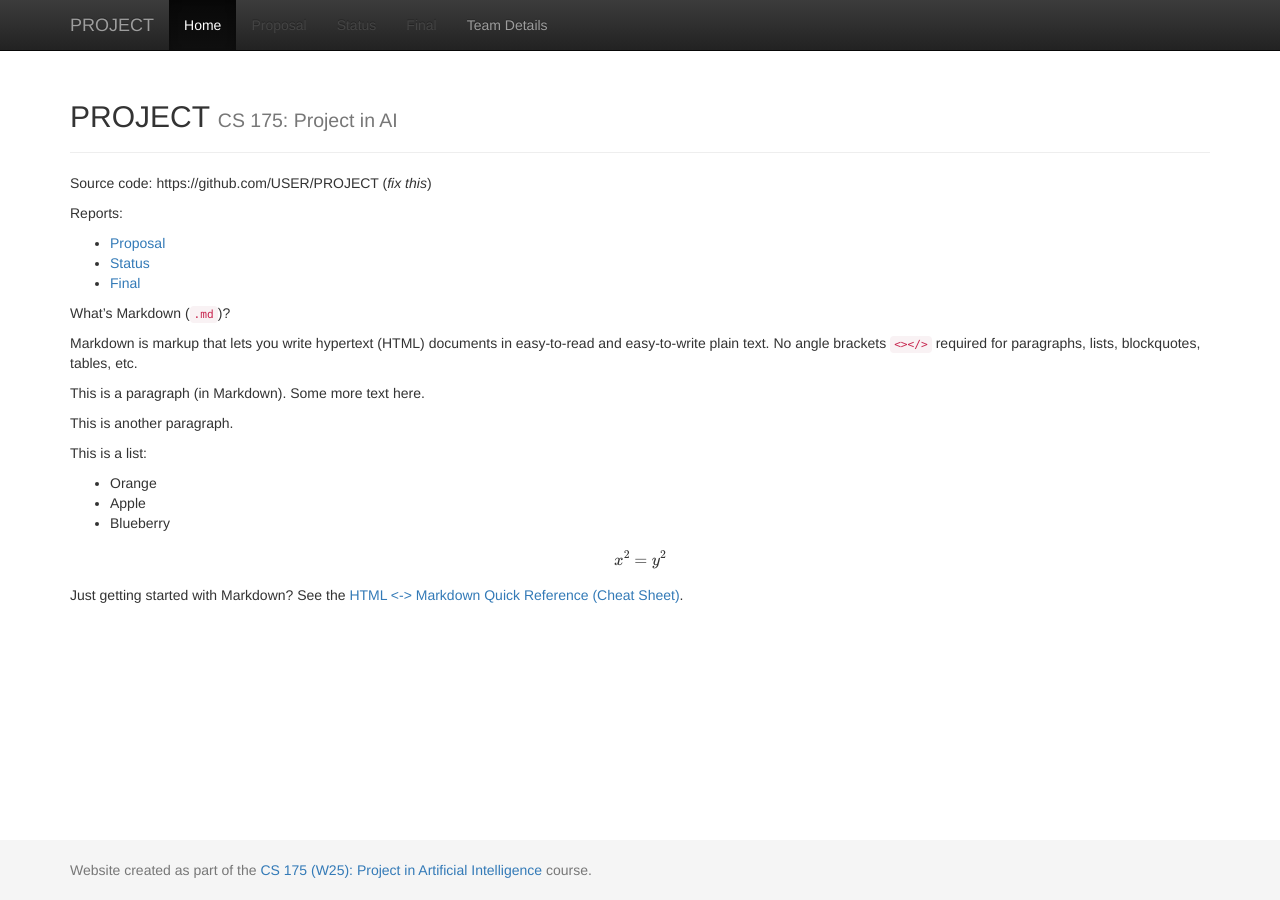
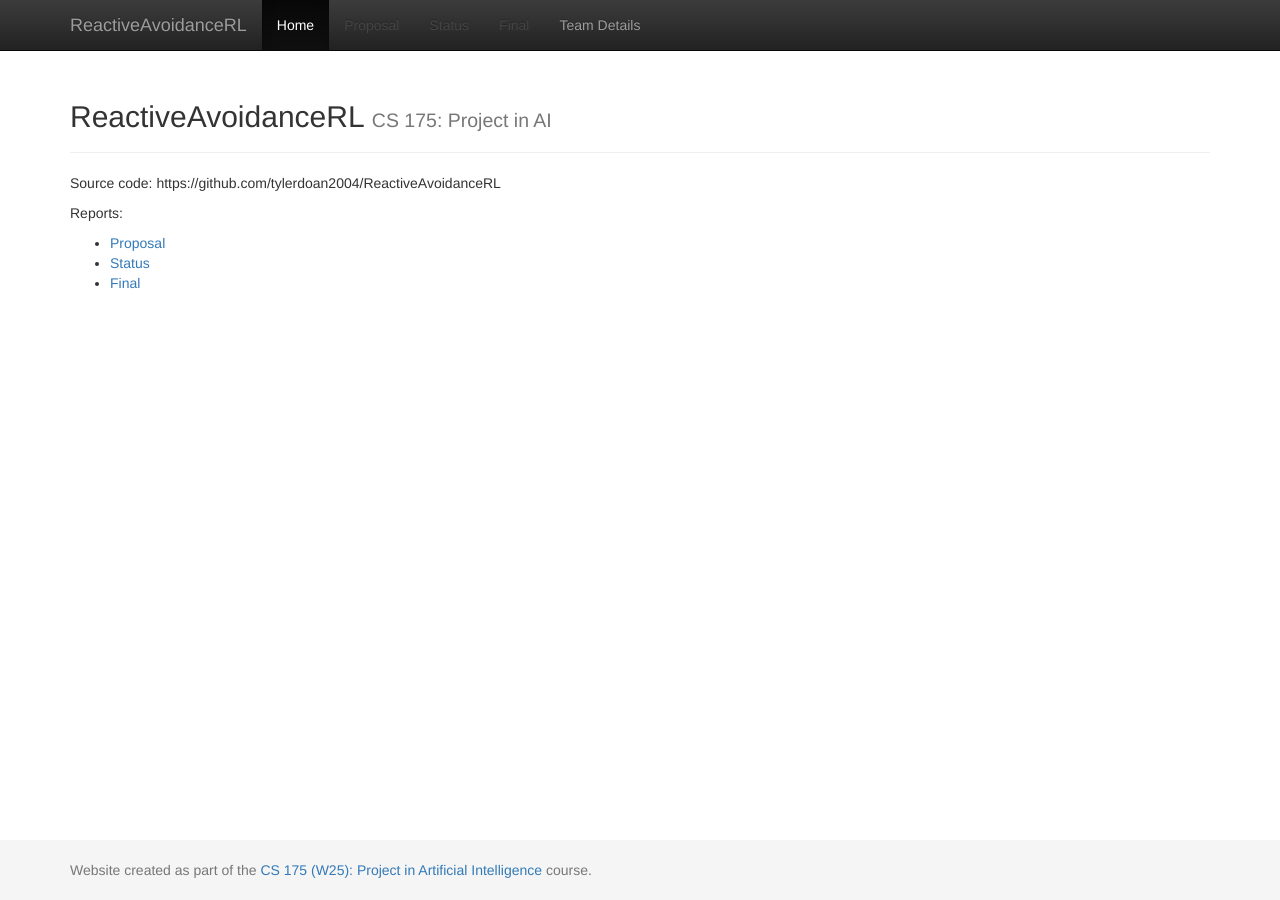
Before and after one commit to tylerdoan2004/ReactiveAvoidanceRL, a Jekyll site: the page built from docs/index.md, in a window 1280 px wide. Built offline with Jekyll 4.4.1, drawn with Linux system fonts in a browser that asks for light colours; formulas are drawn with MathJax 3.

Commit message:
changed yml and md

```diff
--- a/docs/_config.yml
+++ b/docs/_config.yml
@@ -1,7 +1,7 @@
 ###########
 # site.title
 
-title:    'PROJECT'
+title:    'ReactiveAvoidanceRL'
 subtitle: 'CS 175: Project in AI'
 
 
--- a/docs/index.md
+++ b/docs/index.md
@@ -3,38 +3,10 @@ layout: default
 title:  Home
 ---
 
-Source code: https://github.com/USER/PROJECT (_fix this_)
+Source code: https://github.com/tylerdoan2004/ReactiveAvoidanceRL
 
 Reports:
 
 - [Proposal](proposal.html)
 - [Status](status.html)
 - [Final](final.html)
-
-What's Markdown (`.md`)?
-
-Markdown is markup that lets you write hypertext (HTML) documents
-in easy-to-read and easy-to-write plain text.
-No angle brackets `<></>` required for
-paragraphs, lists, blockquotes, tables, etc.
-
-
-This is a paragraph (in Markdown). Some more
-text here.
-
-This is another paragraph.
-
-This is a list:
-
-- Orange
-- Apple
-- Blueberry
-
-$$x^2 = y^2$$
-
-
-Just getting started with Markdown?
-See the [HTML <-> Markdown Quick Reference (Cheat Sheet)][quickref].
-
-
-[quickref]: https://github.com/mundimark/quickrefs/blob/master/HTML.md
```
Also changed, not shown: docs/team.md (+6 -6 lines).
